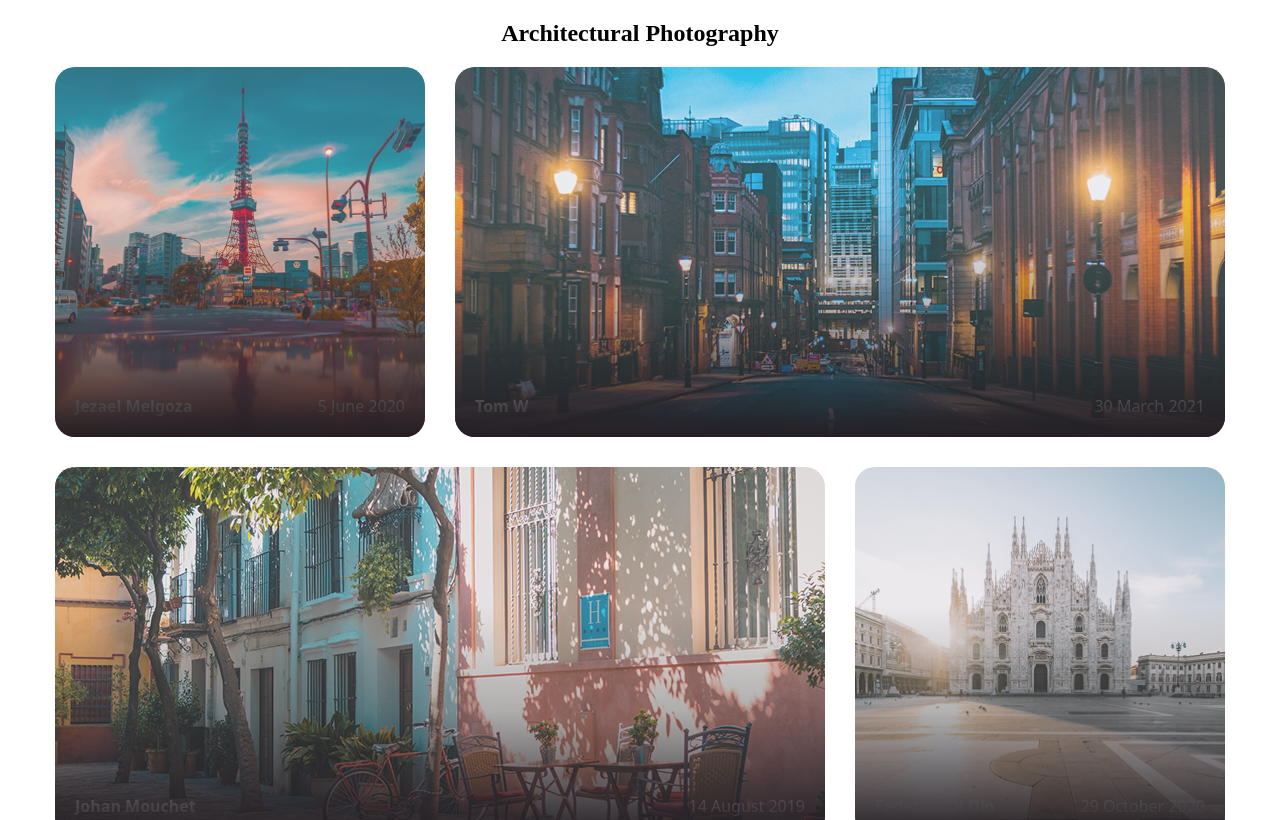
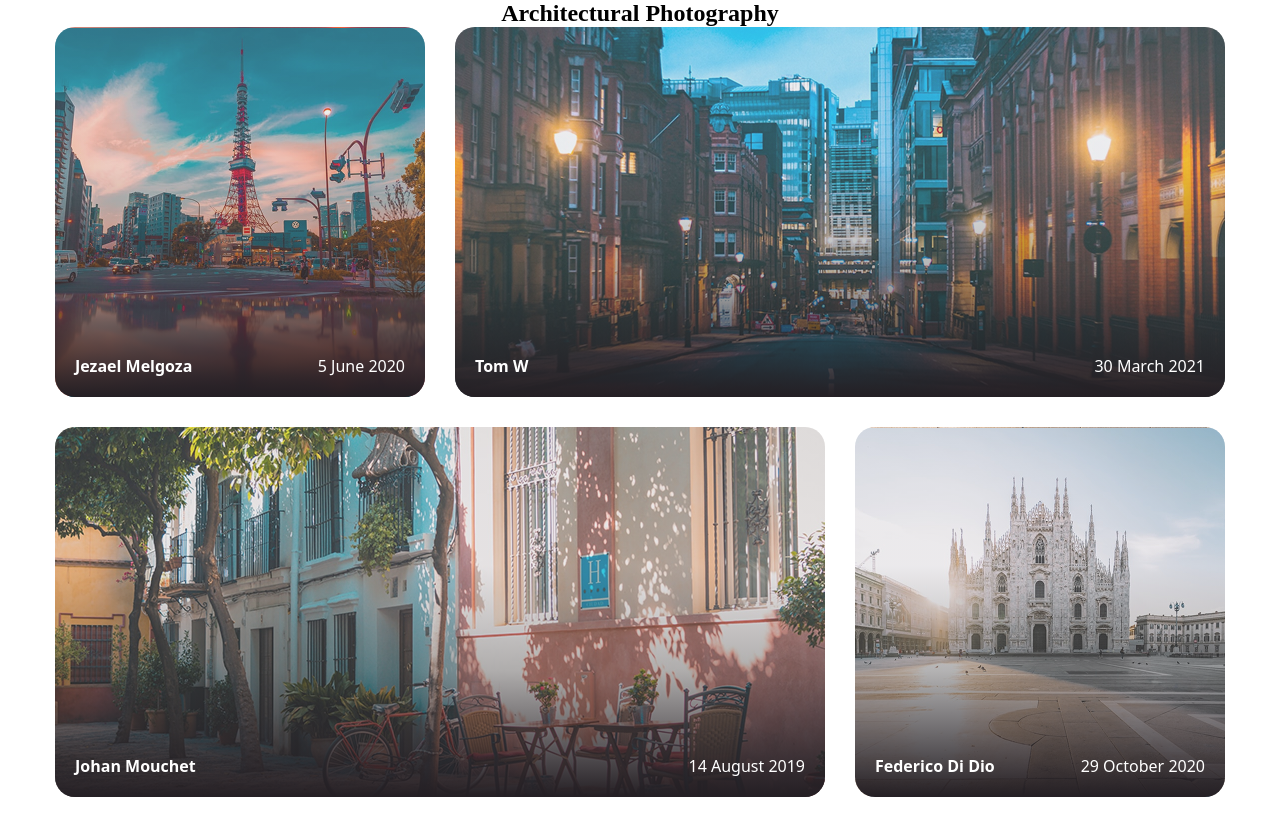
Before and after one commit to DmytroKozlovskiy/grid-photography, a plain HTML site: page index.html in a window 1280 px wide. Shown: the top 820 px of the page. Drawn offline with Linux system fonts and the light colour scheme; a web font is replaced by a local one.

Commit message:
add some changes

```diff
--- a/style.css
+++ b/style.css
@@ -20,6 +20,7 @@ main {
 
 h2 {
   text-align: center;
+  margin: 0;
 }
 
 
@@ -36,6 +37,9 @@ li {
   background-size: cover;
   color: white;
   font-family: system-ui, -apple-system, BlinkMacSystemFont, 'Segoe UI', Roboto, Oxygen, Ubuntu, Cantarell, 'Open Sans', 'Helvetica Neue', sans-serif;
+  transition: 600ms;
+  background-position: center;
+  background-size: 100%;
 }
 
 li::before,
@@ -55,6 +59,10 @@ li::after {
 li:not(:hover)::before,
 li:hover::after {
   opacity: 0;
+}
+
+li:hover {
+  background-size: 115%;
 }
 
 .wide {
@@ -87,6 +95,10 @@ button:not(:hover) {
 
 button:nth-child(2) {
   margin-left: auto;
+}
+
+li>:not(button) {
+  z-index: 1;
 }
 
 .architectural {
@@ -182,9 +194,11 @@ button:nth-child(2) {
     background-image: url(./images/clem-onojeghuo.png);
   }
 }
+
 .heart {
   background-image: url(./icons/heart.png);
 }
+
 .download {
   background-image: url(./icons/download.png);
 }
```
Lines whose indentation alone changed are shown as unchanged.
